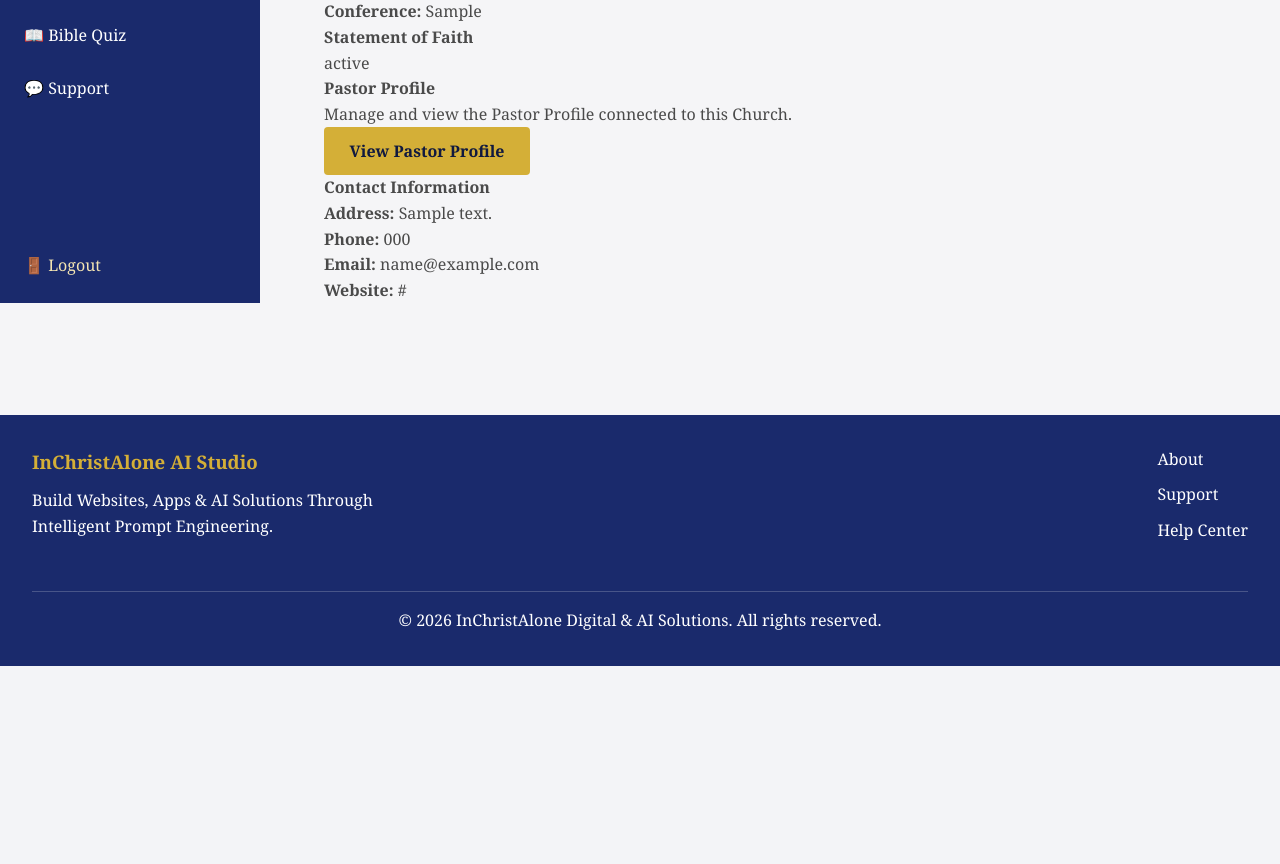
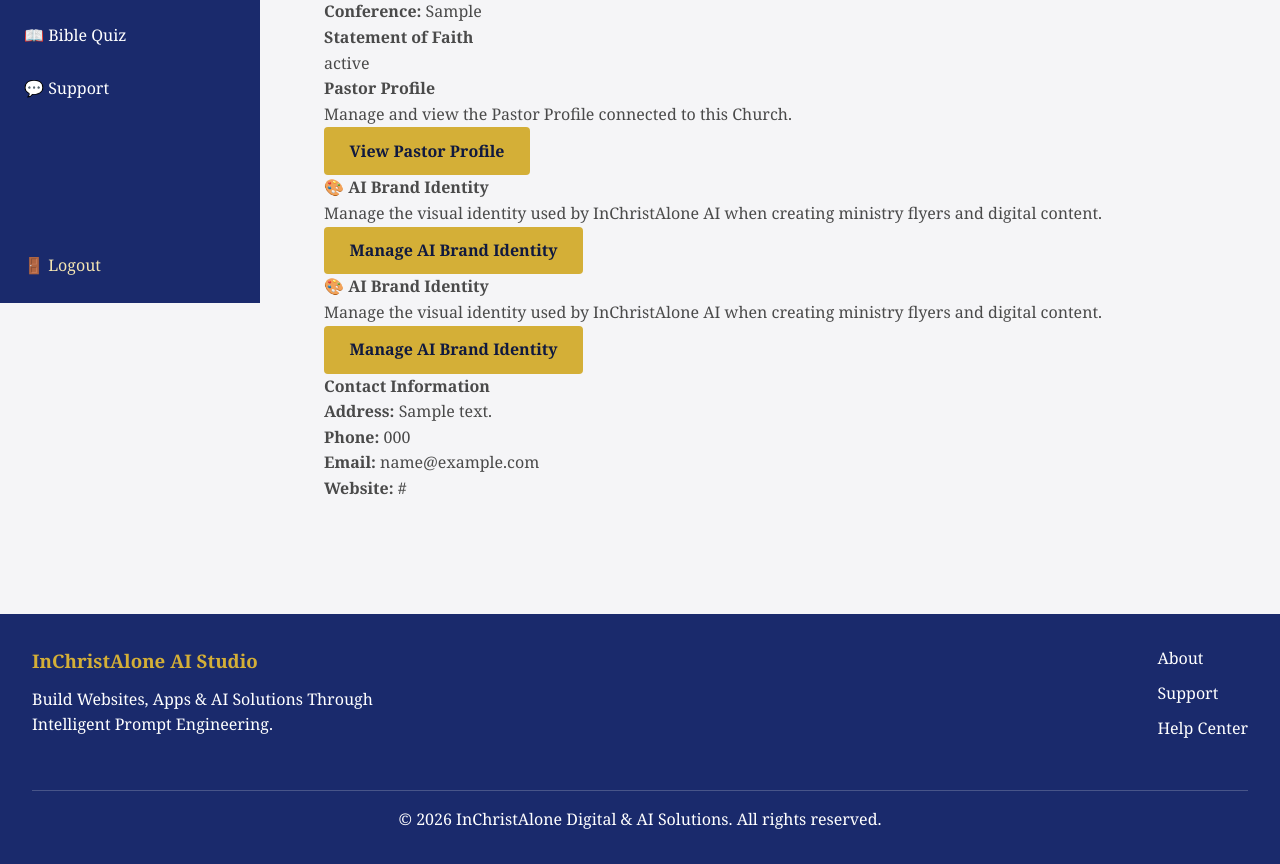
Before and after one commit to taiwolade-dot/InChristAlone-AI-Studio, a Flask app: page /church-management/profile in a window 1280 px wide. Shown: the part 497-1361 px from the top of the page. Before the commit the page ends 1163 px from the top, so only its background shows below. Run offline with Flask 3, Linux system fonts and the light colour scheme; a user stored in the database is signed in; tables that the repository leaves empty hold one stand-in row (values such as "Sample post"); grey boxes marked "Sample" are stand-in pictures.

Commit message:
Add AI ministry brand management interface v4.06

```diff
--- a/modules/church_management/routes.py
+++ b/modules/church_management/routes.py
@@ -5,7 +5,14 @@ from flask import Blueprint, render_template, request, redirect, url_for, flash
 from flask_login import login_required, current_user
 from werkzeug.utils import secure_filename
 
-from models import db, Member, ChurchProfile, ActivityLog, MinistryContent
+from models import (
+    db,
+    Member,
+    ChurchProfile,
+    ChurchBrandProfile,
+    ActivityLog,
+    MinistryContent
+)
 from modules.ai_assistant.member_intelligence import (
     get_member_ai_summary,
     calculate_member_care_score,
@@ -70,6 +77,58 @@ def church_profile():
     return render_template(
         'church_management/profile.html',
         profile=profile
+    )
+
+
+
+@church_management_bp.route('/brand', methods=['GET', 'POST'])
+@login_required
+@admin_required
+def church_brand():
+
+    profile = ChurchProfile.query.filter_by(
+        owner_id=current_user.id
+    ).first()
+
+    if not profile:
+        return redirect(
+            url_for('church_management.create_church_profile')
+        )
+
+    brand = ChurchBrandProfile.query.filter_by(
+        church_id=profile.id
+    ).first()
+
+    if request.method == 'POST':
+
+        if not brand:
+            brand = ChurchBrandProfile(
+                church_id=profile.id
+            )
+
+        brand.primary_color = request.form.get('primary_color')
+        brand.accent_color = request.form.get('accent_color')
+        brand.visual_style = request.form.get('visual_style')
+        brand.ministry_tone = request.form.get('ministry_tone')
+        brand.preferred_layout = request.form.get('preferred_layout')
+        brand.logo_position = request.form.get('logo_position')
+
+        db.session.add(brand)
+        db.session.commit()
+
+        flash(
+            'Church AI Brand Identity updated successfully.',
+            'success'
+        )
+
+        return redirect(
+            url_for('church_management.church_brand')
+        )
+
+    return render_template(
+        'church_management/brand.html',
+        profile=profile,
+        brand=brand
     )
 
 
--- a/modules/church_management/templates/church_management/profile.html
+++ b/modules/church_management/templates/church_management/profile.html
@@ -104,6 +104,36 @@ View Pastor Profile
 
 <div class="card mt-4 p-4">
 
+
+<div class="card mt-4 p-4">
+    <h4>🎨 AI Brand Identity</h4>
+
+    <p>
+        Manage the visual identity used by InChristAlone AI
+        when creating ministry flyers and digital content.
+    </p>
+
+    <a href="{{ url_for('church_management.church_brand') }}"
+       class="btn btn-primary">
+        Manage AI Brand Identity
+    </a>
+</div>
+
+
+<div class="card mt-4 p-4">
+    <h4>🎨 AI Brand Identity</h4>
+
+    <p>
+        Manage the visual identity used by InChristAlone AI
+        when creating ministry flyers and digital content.
+    </p>
+
+    <a href="{{ url_for('church_management.church_brand') }}"
+       class="btn btn-primary">
+        Manage AI Brand Identity
+    </a>
+</div>
+
 <h4>Contact Information</h4>
 
 <p>
```
Also changed, not shown: modules/church_management/templates/church_management/brand.html (added, +107 -0 lines).
